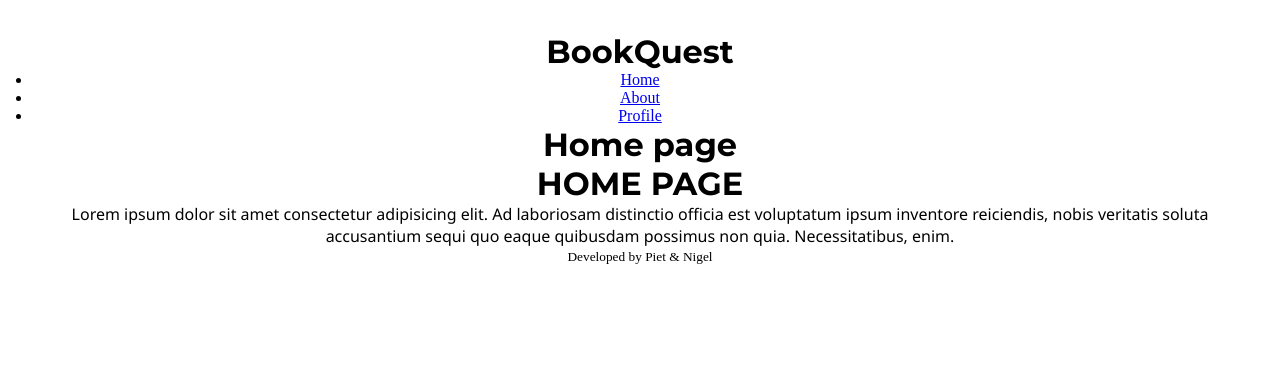
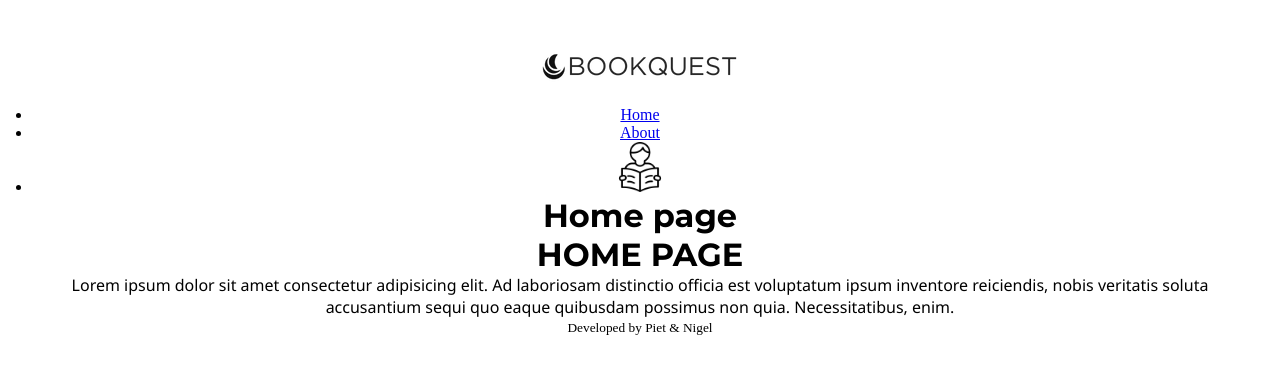
Before and after one commit to NigelFerrefe/bookquest-project, a React (Vite) app: page / in a window 1280 px wide. Shown: the top 374 px of the page. Built offline with nearby package versions, Linux system fonts and the light colour scheme; a web font is replaced by a local one.

Commit message:
missing folder

```diff
--- a/src/components/navbar/Navbar.jsx
+++ b/src/components/navbar/Navbar.jsx
@@ -1,21 +1,23 @@
 import { Link } from "react-router-dom";
+import profileIcon from "../../assets/profile-icon.png"
+import logo from "../../assets/BookQuest.png"
 
 function Navbar() {
   return (
-    <>
-      <h1>BookQuest</h1>
-      <ul>
+    <div className="navbar-container">
+      <img src={logo} alt="" />
+      <ul className="navbar-links">
         <li>
-          <Link to="/">Home</Link>
+          <Link className="link" to="/">Home</Link>
         </li>
         <li>
-          <Link to="/about">About</Link>
+          <Link className="link" to="/about">About</Link>
         </li>
         <li>
-          <Link to="/profile">Profile</Link>
+          <Link className="link"to="/profile"><img width={"50px"} src={profileIcon} alt="profile user button" /></Link>
         </li>
       </ul>
-    </>
+    </div>
   );
 }
 
```
Also changed, not shown: src/assets/BookQuest.png (added), src/assets/profile-icon.png (added).
